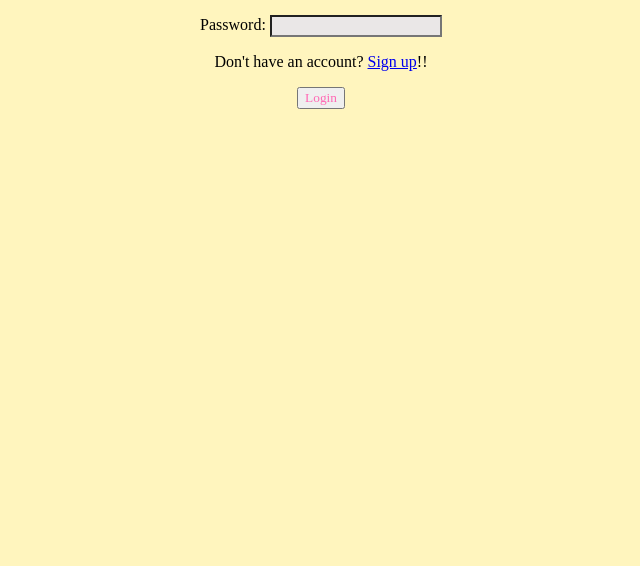
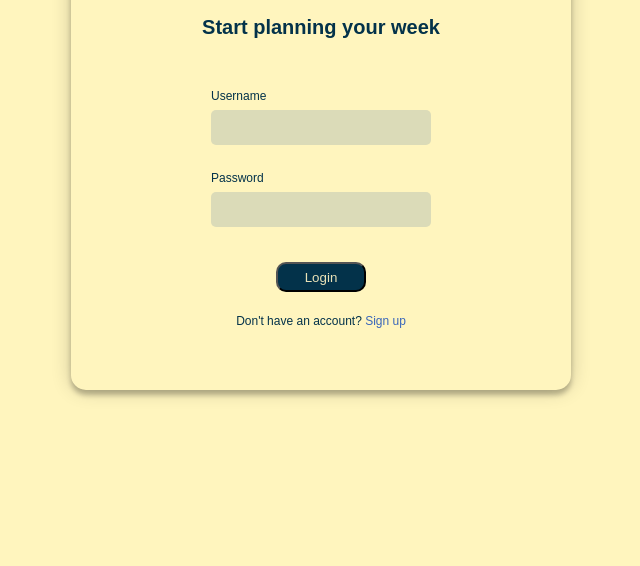
Before and after one commit to cse110-fa22-group26/cse110-fa22-group26, a plain HTML site: page source/welcomePage.html in a window 1280 px wide. Shown: the part 234-800 px from the top of the page, without its empty margins (319-959 px from the left). Drawn offline with Linux system fonts and the light colour scheme; a web font is replaced by a local one.

Commit message:
Changed login page

```diff
--- a/source/welcomePage.html
+++ b/source/welcomePage.html
@@ -1,25 +1,26 @@
 <!DOCTYPE html>
 <html lang="en">
   <head>
-    <link rel="stylesheet" href="welcomePageStyling.css">
+    <link rel="stylesheet" href="welcomePageStyling.css" />
     <title>"Welcome Page"</title>
   </head>
   <body>
     <main id="mainEle">
-        <h1 id="welcomeHeading">Welcome</h1>
-        <h2 id="welcomeMessage"></br></br>Start planning your week.</h2>
+      <h1 id="welcomeHeading">Welcome</h1>
+      <h2 id="welcomeMessage">Start planning your week</h2>
+      <div class="signup-form">
         <form>
-            <label for="usernameText">Username: </label>
-            <input type="text" id="usernameTxt"/>
-            <br></br>
-            <label for="passwordTxt">Password: </label>
-            <input type="text" id="passwordTxt"/>
+          <label for="username">Username</label><br />
+          <input type="text" name="username" id="username" />
+          <br /><br />
+          <label for="password">Password</label><br />
+          <input type="password" name="password" id="password" />
         </form>
-        <p id="signUpMessage">Don't have an account? <a href="signUp.html">Sign up</a>!!</p>
-    </main>
-
-
-    <button id="submitButton">Login</button>
-
+        <button class="login-button">Login</button>
+        <p id="signUpMessage">
+          Don't have an account? <a href="signUp.html">Sign up</a>
+        </p>
+      </main>
+    </div>
   </body>
 </html>
--- a/source/welcomePageStyling.css
+++ b/source/welcomePageStyling.css
@@ -1,61 +1,85 @@
-body {
-    background-color: rgb(255, 245, 190);
-    text-align: center;
+@font-face {
+  /* imports Lato as page's font */
+  font-family: "BIZUDPGothic";
+  src: url("/source/assets/fonts/BIZUDPGothic-Bold.ttf"),
+    url("/source/assets/fonts/BIZUDPGothic-Regular.ttf") format("truetype");
 }
 
-#mainEle{
-    display:grid;
-    grid-template-columns: 1fr;
-    grid-row: 5;
+* {
+  /* sets all tags in webpage to use Lato as font */
+  font-family: "BIZUDPGothic", sans-serif;
 }
 
-
-#usernameTxt, #passwordTxt{
-    background-color: rgb(234, 231, 231);
+body {
+  background-color: rgb(255, 245, 190);
+  display: flex;
+  justify-content: center;
 }
 
-/*
-#welcomeHeading, #welcomeMessage{
-    grid-column-start: 1;
-    grid-column-end: 2;
-    grid-row-start: 1;
-    grid-row-end: 2;
-    text-align: center;
+#mainEle {
+  display: flex;
+  flex-direction: column;
+  align-items: center;
+  margin-top: 6rem;
+  padding: 50px;
+  width: 400px;
+  border-radius: 15px;
+  box-shadow: 0 0 20px 0 rgba(0, 0, 0, 0.2), 0 5px 5px 0 rgba(0, 0, 0, 0.24);
 }
 
-#usernameTxt, #passwordTxt{
-    grid-column-start: 1;
-    grid-column-end: 2;
-    grid-row-start: 2;
-    grid-row-end: 3;
-}
-#signUpMessage{
-    grid-column-start: 1;
-    grid-column-end: 2;
-    grid-row-start: 3;
-    grid-row-end: 4;
+.signup-form {
+  display: flex;
+  flex-direction: column;
+  align-items: center;
+  margin-top: 30px;
 }
 
-#submitButton{
-    grid-column-start: 1;
-    grid-column-end: 2;
-    grid-row-start: 4;
-    grid-row-end: 5;
-}
-*/
-
-h1, h2{
-    color: #03324A;
+label {
+  color: #03324a;
+  font-size: 12px;
 }
 
-#submitButton{
-    color: hotpink;
+#username,
+#password {
+  background-color: #dbdbb8;
+  margin: 6px 0px 5px;
+  width: 200px;
+  height: 35px;
+  border-style: none;
+  border-radius: 5px;
+  padding: 0px 10px;
+}
+#password:focus,
+#username:focus {
+  outline: none;
+
+  box-shadow: 0 0 5px;
 }
 
-@font-face { /* imports Lato as page's font */
-    font-family: "myFont";
-    src: url("/BIZ_UDGothic/BIZUDGothic-Bold.ttf");
-  }
-  * { /* sets all tags in webpage to use Lato as font */
-    font-family: "myFont";
-  }
+#welcomeHeading {
+  color: #03324a;
+}
+
+#welcomeMessage {
+  color: #03324a;
+  font-size: 20px;
+}
+
+.login-button {
+  background-color: #03324a;
+  margin: 30px 0 10px;
+  color: #eae2b7;
+  width: 90px;
+  height: 30px;
+  border-radius: 10px;
+}
+
+#signUpMessage {
+  color: #03324a;
+  font-size: 12px;
+}
+
+p > a {
+  color: rgb(57, 102, 186);
+  text-decoration: none;
+}
```
Also changed, not shown: source/BIZ_UDGothic/OFL.txt (deleted, +0 -93 lines), 3 other files.
